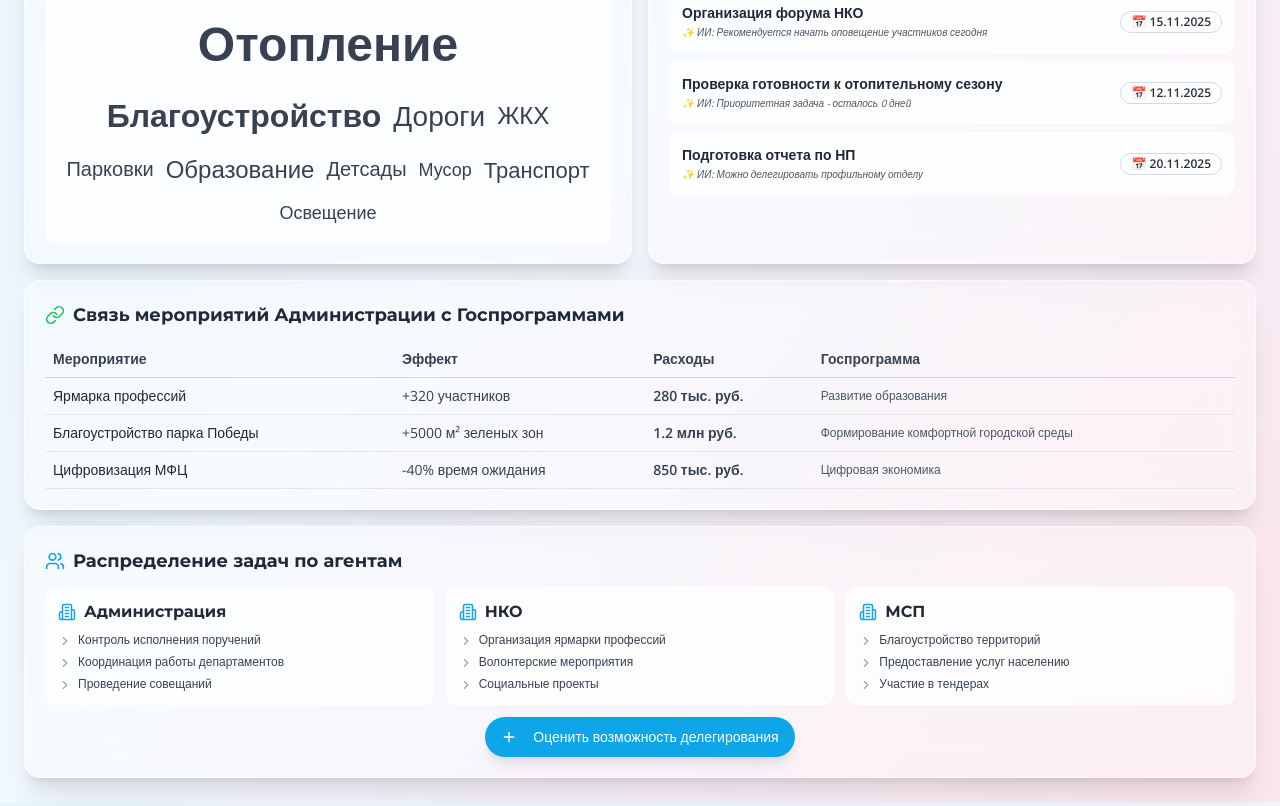
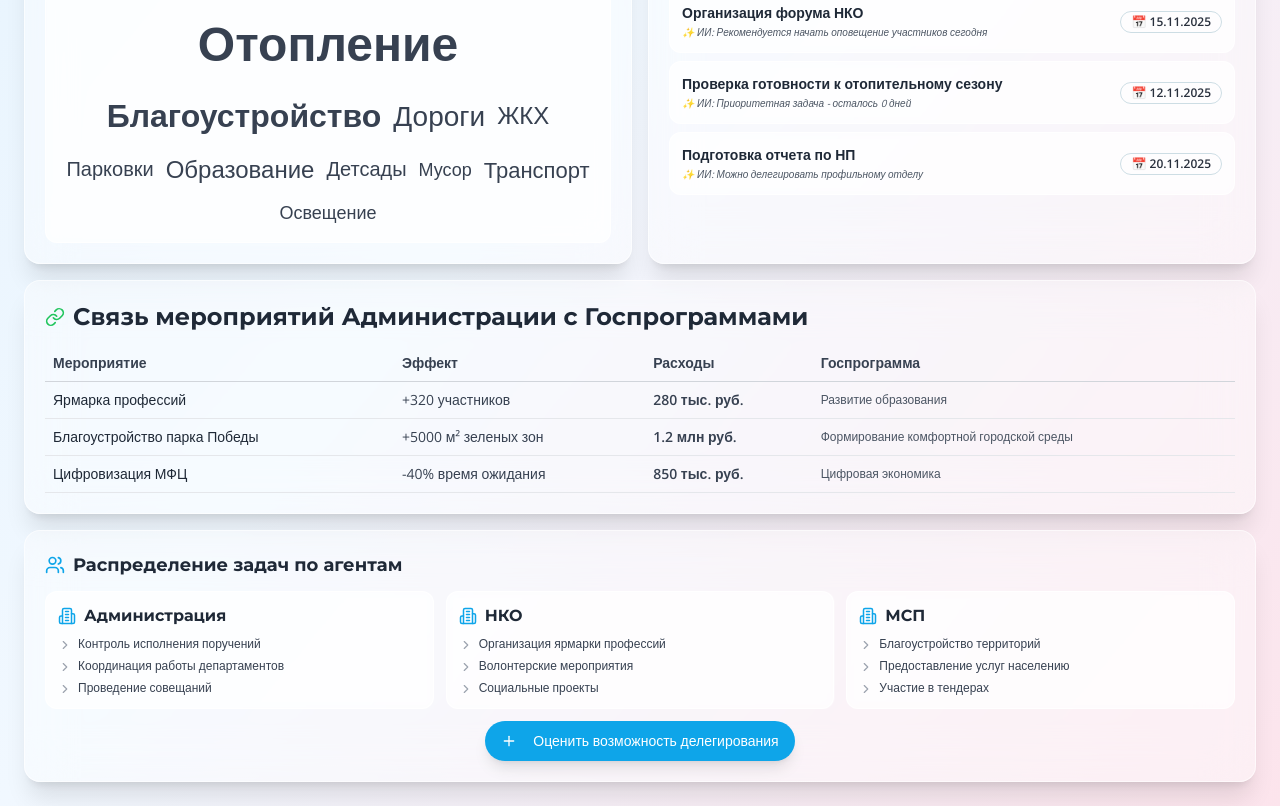
Before and after one commit to pr-poehali-dev/liquid-glass-system, a React (Vite) app: page / in a window 1280 px wide. Shown: the part 749-1555 px from the top of the page. Built offline with nearby package versions, Linux system fonts and the light colour scheme.

Commit message:
Обновление 1 компонентов

```diff
--- a/src/pages/Index.tsx
+++ b/src/pages/Index.tsx
@@ -297,7 +297,7 @@ const Index = () => {
         <Card className="bg-white/40 backdrop-blur-xl border-white/60 shadow-xl rounded-2xl p-5">
           <div className="flex items-center gap-2 mb-3">
             <Icon name="Link" className="text-[#22c55e]" size={20} />
-            <h2 className="text-lg font-bold text-gray-800">Связь мероприятий Администрации с Госпрограммами</h2>
+            <h2 className="font-bold text-gray-800 text-2xl">Связь мероприятий Администрации с Госпрограммами</h2>
           </div>
           <div className="overflow-x-auto">
             <table className="w-full">
```
